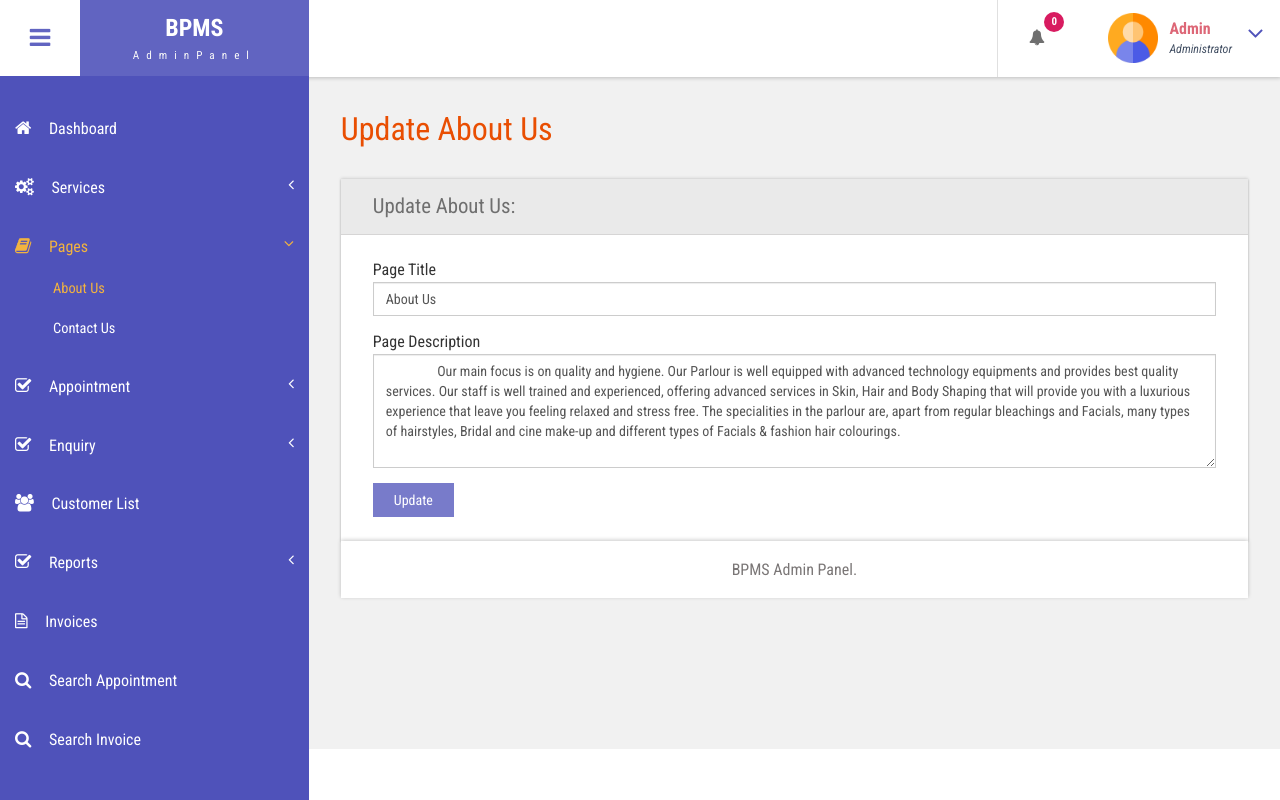
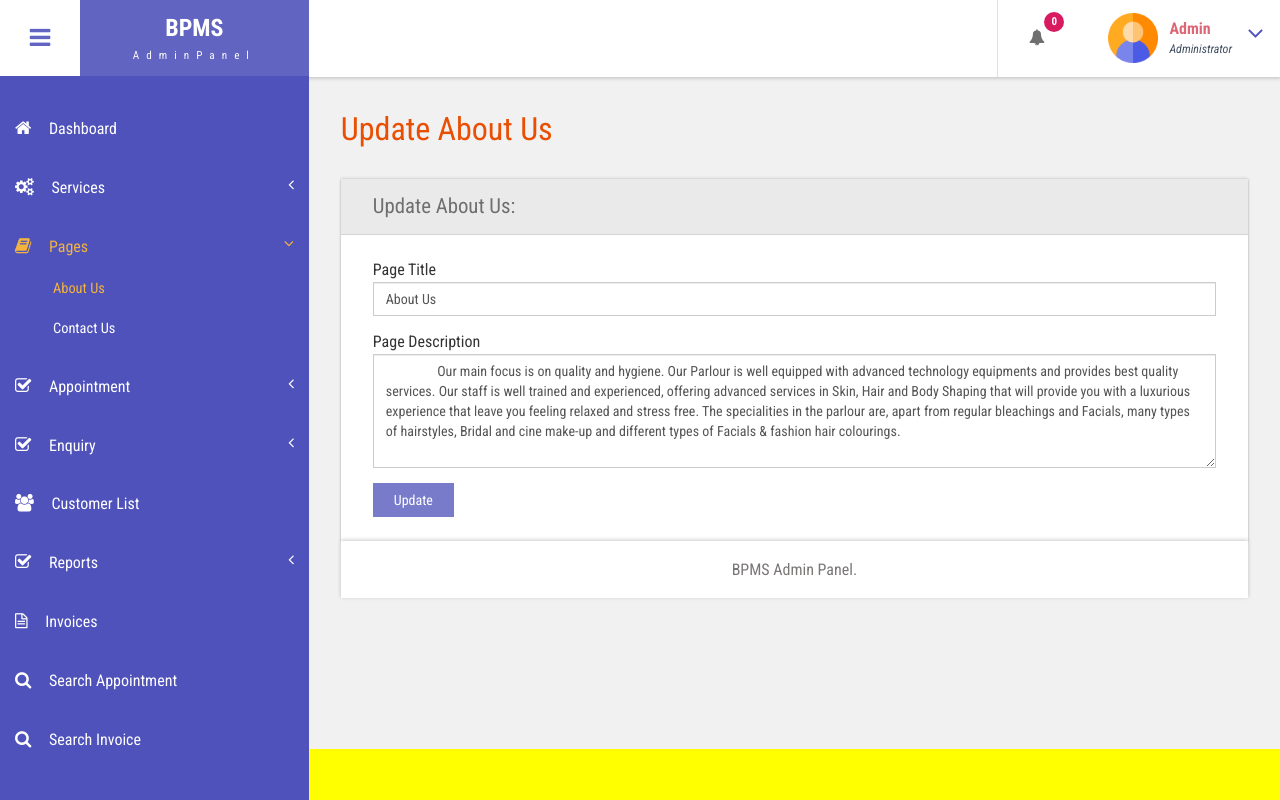
Before and after one commit to achs-a/salonManagementSystem, a PHP site: page /admin/about-us.php in a window 1280 px wide. Run offline with PHP 8.4, Linux system fonts and the light colour scheme; a user stored in the database is signed in; data comes from the database, SQL or seed files in the repository; data that the repository does not hold is empty; some libraries are stand-ins or nearby versions.

Commit message:
alafati changes

```diff
--- a/admin/css/style.css
+++ b/admin/css/style.css
@@ -13,7 +13,7 @@ html, body{
   	font-family: 'Roboto Condensed', sans-serif;
     font-size: 100%;
   	overflow-x: hidden;
-	background: #fff;
+	background: yellow;
 }
 body a{
 	transition: 0.5s all ease;
```
